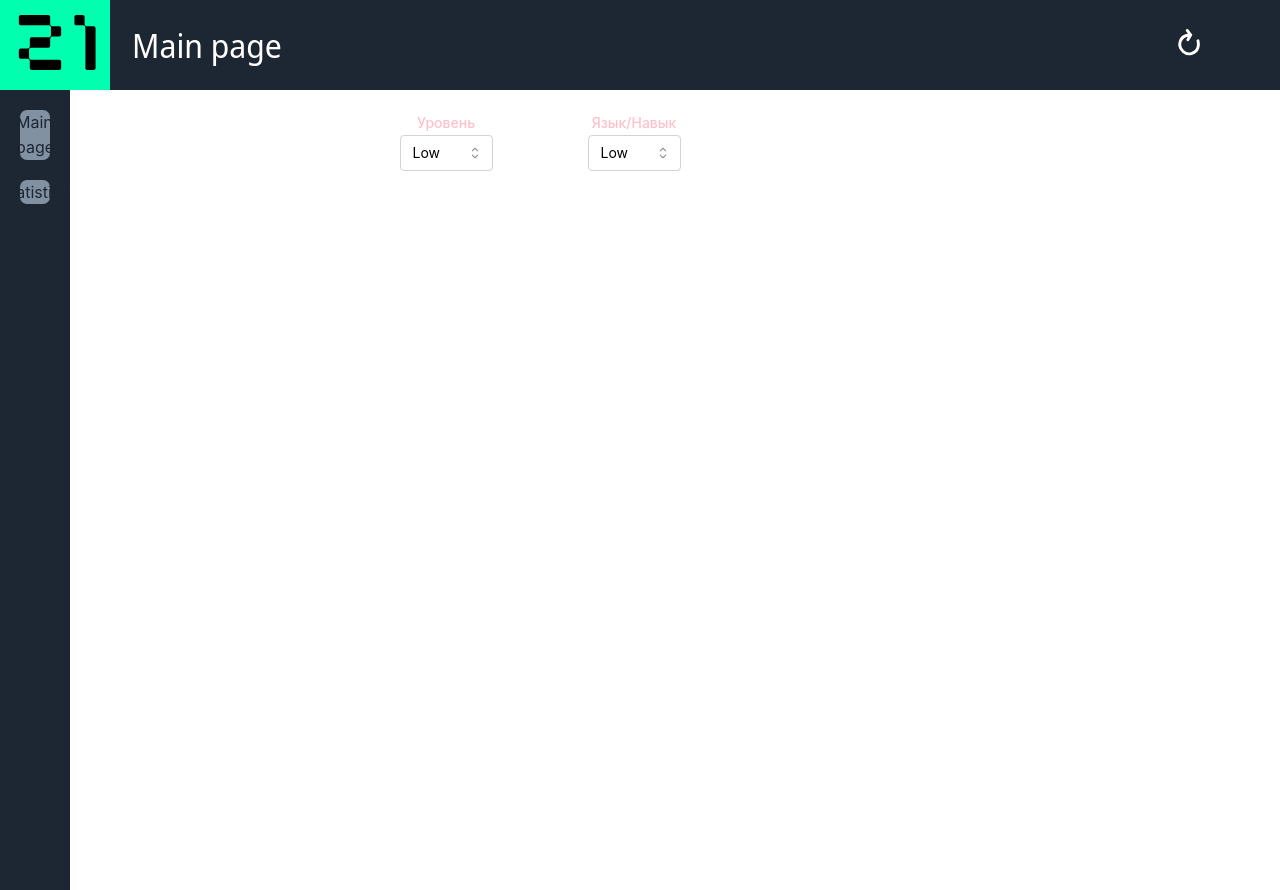
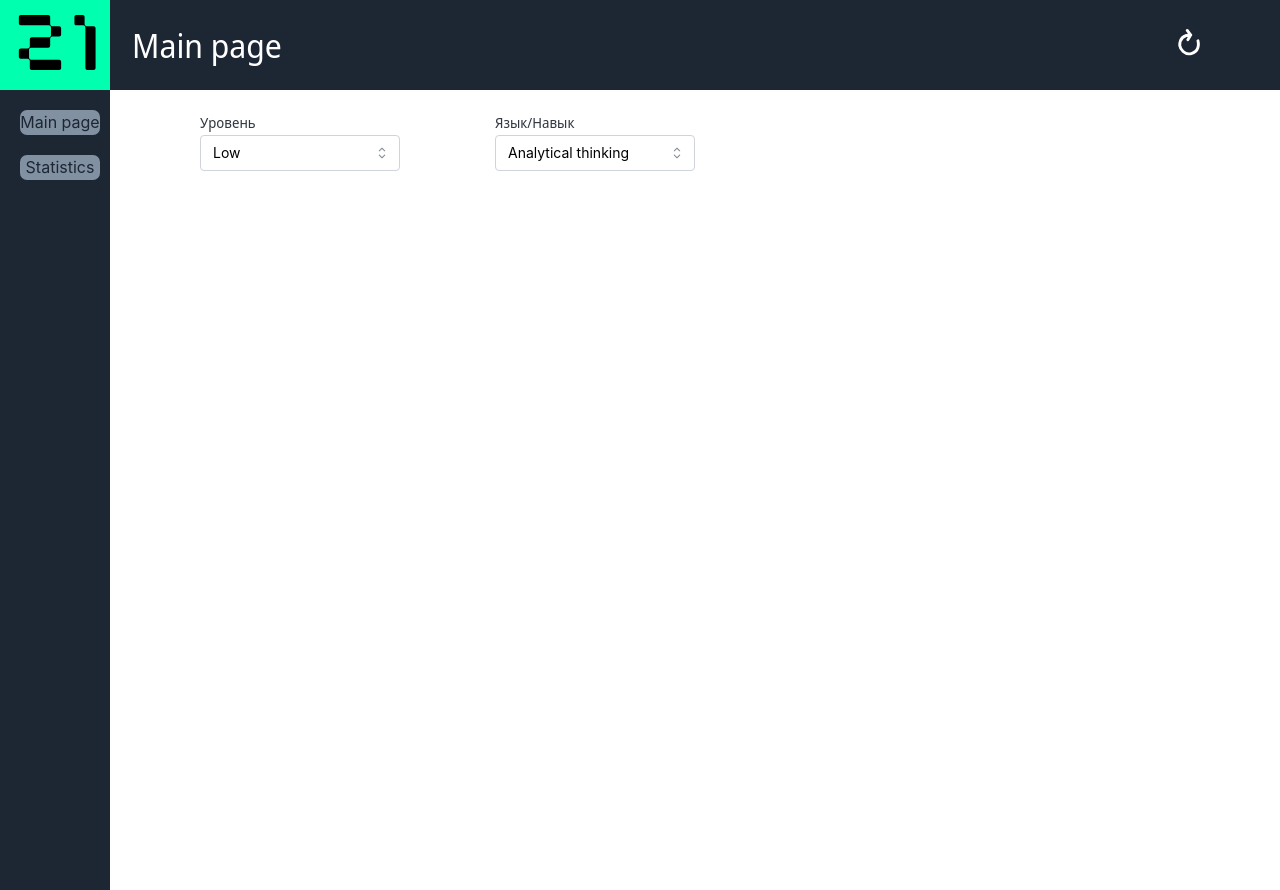
Before and after one commit to ApxuTIP/Hakaton_26.04.25, a React (Vite) app: page / in a window 1280 px wide. Built offline with nearby package versions, Linux system fonts and the light colour scheme.

Commit message:
fix-sedebar-and-buttom

```diff
--- a/src/Button.jsx
+++ b/src/Button.jsx
@@ -7,10 +7,10 @@ function Button() {
     return (
         <div className="main_button">
             <div>
-            <NativeSelect label="Уровень" description="" data={['Low', 'Middle', 'High']} />
+            <NativeSelect label="Уровень" description="" data={['Low', 'Medium', 'High']} />
             </div>
             <div>
-            <NativeSelect label="Язык/Навык" description="" data={['Low', 'Middle', 'High']} />
+            <NativeSelect label="Язык/Навык" description="" data={["Analytical thinking","Algorithms","Backend","Business Modeling","C","C++","Change Management","Code review","Cryptography","DB & Data","DevOps","Functional programming","Graphics","Information Security","Java","Leadership","Linux","ML & AI","Math","Network & system administration","OOP","Parallel computing","Python","Requirements Analysis","SQL","Shell/Bash","Software architecture","Structured programming","Systems Integration","Team work","Types and data structures","Web"]} />
             </div>
         </div>
     );
--- a/src/index.css
+++ b/src/index.css
@@ -38,7 +38,7 @@
 
 .sidebar {
   background-color: #1D2633;
-  width: 70px;
+  width: 110px;
   height: 100vh;
   padding: 20px;
   position: absolute;
@@ -56,6 +56,7 @@
   width: auto;
   border-radius: 7px;
   margin-bottom: 20px;
+  width: 80px;
 }
 
 .sidebar_a {
@@ -67,14 +68,23 @@
 
 .main_button {
   margin-top: 20px;
-  margin-right: 200px;
+  margin-left: 200px;
   display: flex;
-  justify-content: center;
-  text-align: center;
   gap: 95px;
 }
 
 
 .mantine-NativeSelect-label {
-  color: pink;
+  font-family: "Noto Sans Display", sans-serif;
+  size: 35px;
+  color: #323842;
+  font-weight: 500;
 }
+
+.mantine-NativeSelect-wrapper{
+  width: 200px;
+}
+
+.mantine-NativeSelect-root{
+  height: 300px;
+}
```
